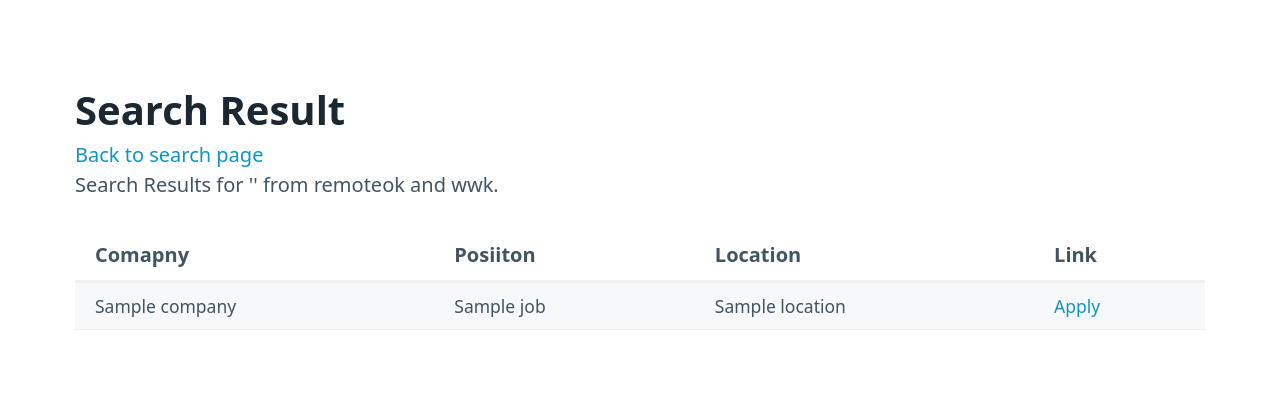
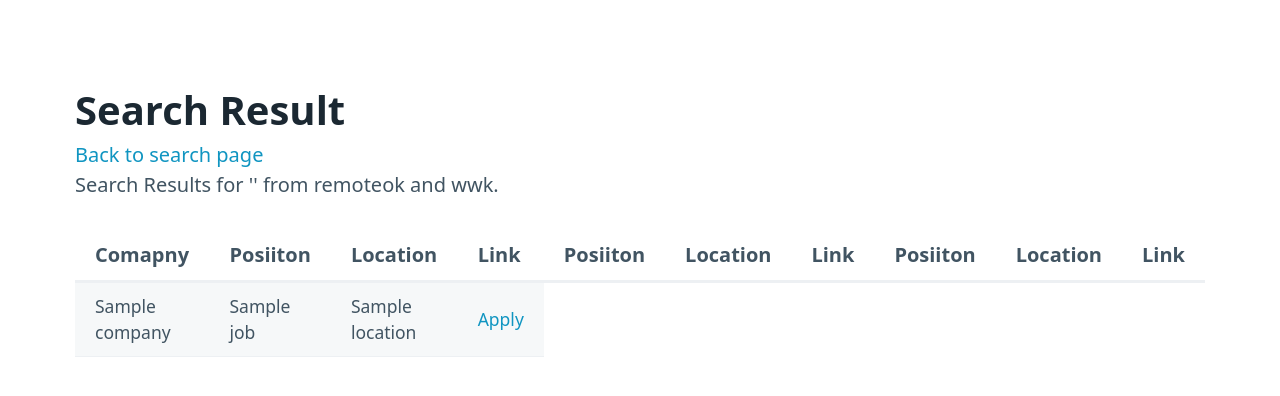
Before and after one commit to ChoiEuiCheon/WebScrapper, a Flask app: template templates/search.html in a window 1280 px wide. Shown: the top 396 px of the page. Run offline with Flask 3, Linux system fonts and the light colour scheme; the template is opened without the code that fills it: most values are stand-ins (such as "Sample title", 1, 10 or a date in 2020).

Commit message:
23.07.24

```diff
--- a/templates/search.html
+++ b/templates/search.html
@@ -19,6 +19,12 @@
             <th><strong>Posiiton</strong></th>
             <th><strong>Location</strong></th>
             <th><strong>Link</strong></th>
+            <th><strong>Posiiton</strong></th>
+            <th><strong>Location</strong></th>
+            <th><strong>Link</strong></th>
+            <th><strong>Posiiton</strong></th>
+            <th><strong>Location</strong></th>
+            <th><strong>Link</strong></th>
           </tr>
         </thead>
         <tbody>
```
